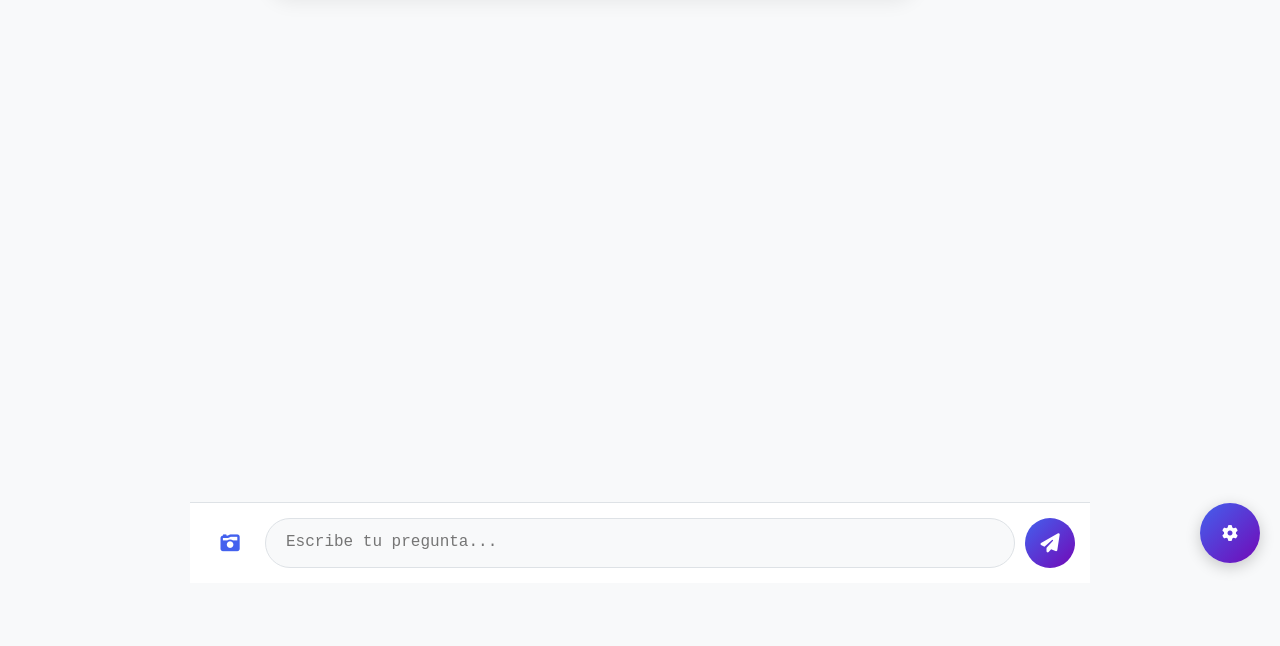
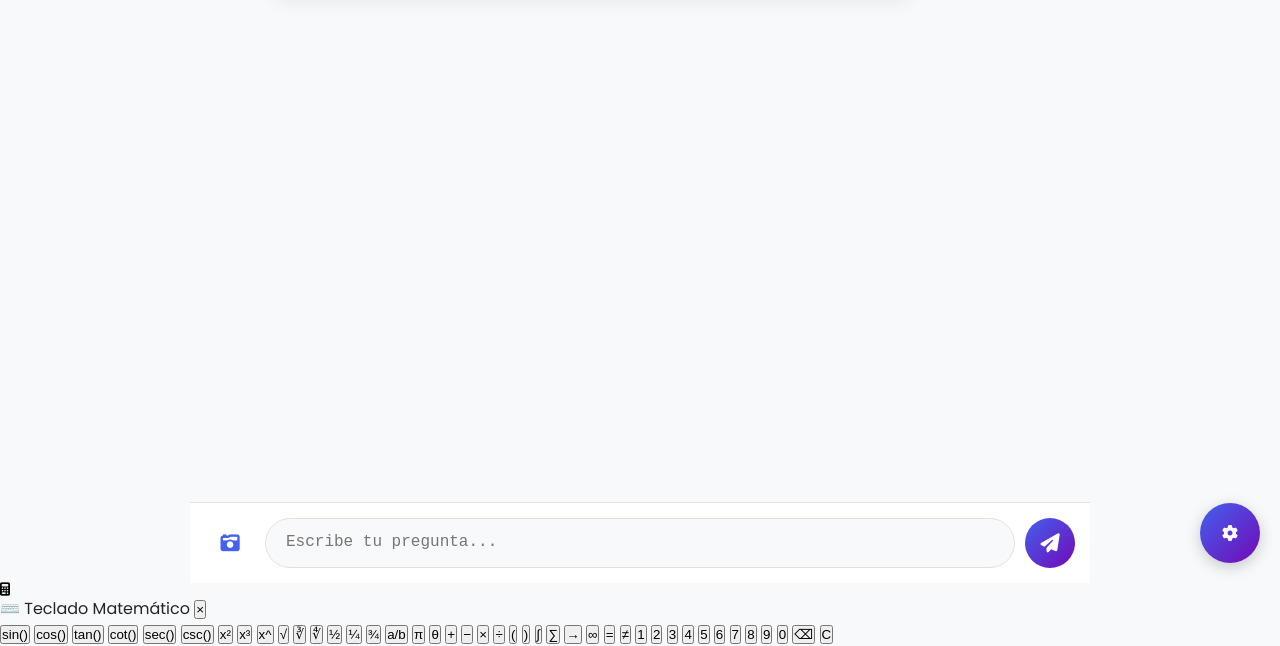
Before and after one commit to EFRA2303/matymat01, a website with bundled scripts: page index.html in a window 1280 px wide. Shown: the part 217-863 px from the top of the page. Before the commit the page ends 800 px from the top, so only its background shows below. Built offline with nearby package versions, Linux system fonts and the light colour scheme.

Commit message:
Update index.html

```diff
--- a/index.html
+++ b/index.html
@@ -2,31 +2,20 @@
 <html lang="es">
 <head>
     <meta charset="UTF-8">
-    <meta name="viewport" content="width=device-width, initial-scale=1.0, user-scalable=no">
+    <meta name="viewport" content="width=device-width, initial-scale=1.0, user-scalable=no, viewport-fit=cover">
     <meta name="theme-color" content="#4361ee">
     <meta name="description" content="Tutor inteligente de matemáticas con IA, voz y cámara. Resuelve ejercicios con texto o foto.">
 
     <title>MatyMat-01 - Tu Tutor de Matemáticas</title>
 
-    <!-- Enlace al CSS -->
     <link rel="stylesheet" href="style.css">
-
-    <!-- Fuentes -->
     <link href="https://fonts.googleapis.com/css2?family=Poppins:wght@300;400;500;600;700&display=swap" rel="stylesheet">
-
-    <!-- Iconos (Font Awesome) -->
     <link rel="stylesheet" href="https://cdnjs.cloudflare.com/ajax/libs/font-awesome/6.4.0/css/all.min.css">
-
-    <!-- Manifest para PWA (instalable como app) -->
     <link rel="manifest" href="manifest.json">
-
-    <!-- Para Apple (iOS) -->
     <link rel="apple-touch-icon" href="logo-tutor.png">
     <meta name="apple-mobile-web-app-capable" content="yes">
     <meta name="apple-mobile-web-app-status-bar-style" content="default">
     <meta name="apple-mobile-web-app-title" content="MatyMat-01">
-
-    <!-- Preload del logo para mejor rendimiento -->
     <link rel="preload" href="logo-tutor.png" as="image">
 </head>
 <body>
@@ -63,7 +52,76 @@
     <!-- Input oculto para cámara y galería -->
     <input type="file" id="fileInput" accept="image/*" capture="environment" style="display: none;">
 
-    <!-- Panel de Configuración -->
+    <!-- Botón flotante del teclado matemático -->
+    <button id="mathKeyboardToggle" class="btn math-toggle-btn" title="Teclado Matemático">
+        <i class="fas fa-calculator"></i>
+    </button>
+
+    <!-- Teclado Matemático Flotante -->
+    <div class="math-keyboard" id="mathKeyboard">
+        <div class="keyboard-header">
+            <span>⌨️ Teclado Matemático</span>
+            <button id="closeKeyboard">×</button>
+        </div>
+        <div class="keyboard-buttons">
+            <!-- Fila 1: Trigonométricas -->
+            <button class="key trig" onclick="insertMath('sin()')">sin()</button>
+            <button class="key trig" onclick="insertMath('cos()')">cos()</button>
+            <button class="key trig" onclick="insertMath('tan()')">tan()</button>
+            <button class="key" onclick="insertMath('cot()">cot()</button>
+            <button class="key" onclick="insertMath('sec()">sec()</button>
+            <button class="key" onclick="insertMath('csc()">csc()</button>
+
+            <!-- Fila 2: Potencias y raíces -->
+            <button class="key" onclick="insertMath('²')">x²</button>
+            <button class="key" onclick="insertMath('³')">x³</button>
+            <button class="key" onclick="insertMath('^')">x^</button>
+            <button class="key" onclick="insertMath('√')">√</button>
+            <button class="key" onclick="insertMath('∛')">∛</button>
+            <button class="key" onclick="insertMath('∜')">∜</button>
+
+            <!-- Fila 3: Fracciones y símbolos -->
+            <button class="key frac" onclick="insertMath('½')">½</button>
+            <button class="key frac" onclick="insertMath('¼')">¼</button>
+            <button class="key frac" onclick="insertMath('¾')">¾</button>
+            <button class="key frac" onclick="insertMath('a/b')">a/b</button>
+            <button class="key" onclick="insertMath('π')">π</button>
+            <button class="key" onclick="insertMath('θ')">θ</button>
+
+            <!-- Fila 4: Operadores -->
+            <button class="key op" onclick="insertMath('+')">+</button>
+            <button class="key op" onclick="insertMath('-')">−</button>
+            <button class="key op" onclick="insertMath('*')">×</button>
+            <button class="key op" onclick="insertMath('/')">÷</button>
+            <button class="key" onclick="insertMath('(')">(</button>
+            <button class="key" onclick="insertMath(')')">)</button>
+
+            <!-- Fila 5: Cálculo y lógica -->
+            <button class="key calc" onclick="insertMath('∫')">∫</button>
+            <button class="key calc" onclick="insertMath('∑')">∑</button>
+            <button class="key calc" onclick="insertMath('→')">→</button>
+            <button class="key calc" onclick="insertMath('∞')">∞</button>
+            <button class="key" onclick="insertMath('=')">=</button>
+            <button class="key" onclick="insertMath('≠')">≠</button>
+
+            <!-- Fila 6: Números y borrado -->
+            <button class="key num" onclick="insertMath('1')">1</button>
+            <button class="key num" onclick="insertMath('2')">2</button>
+            <button class="key num" onclick="insertMath('3')">3</button>
+            <button class="key num" onclick="insertMath('4')">4</button>
+            <button class="key num" onclick="insertMath('5')">5</button>
+            <button class="key num" onclick="insertMath('6')">6</button>
+
+            <button class="key num" onclick="insertMath('7')">7</button>
+            <button class="key num" onclick="insertMath('8')">8</button>
+            <button class="key num" onclick="insertMath('9')">9</button>
+            <button class="key num" onclick="insertMath('0')">0</button>
+            <button class="key del" onclick="backspace()">⌫</button>
+            <button class="key clear" onclick="clearInput()">C</button>
+        </div>
+    </div>
+
+    <!-- Panel de Configuración (en esquina superior izquierda) -->
     <div class="settings-panel">
         <div class="settings-toggle" id="settingsToggle">
             <i class="fas fa-cog"></i>
@@ -80,7 +138,6 @@
         </div>
     </div>
 
-    <!-- Carga del script principal -->
     <script type="module" src="script.js"></script>
 </body>
 </html>
```
